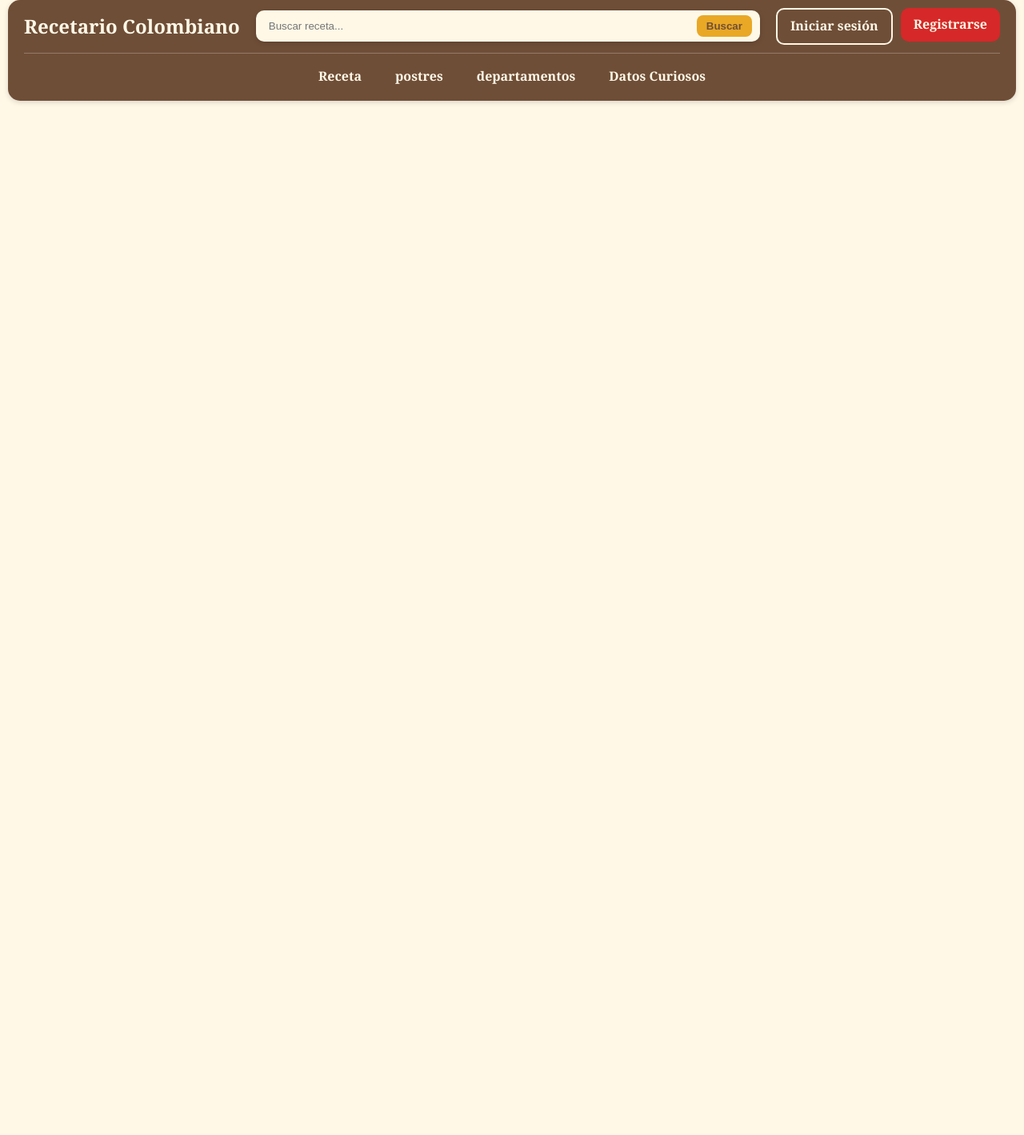
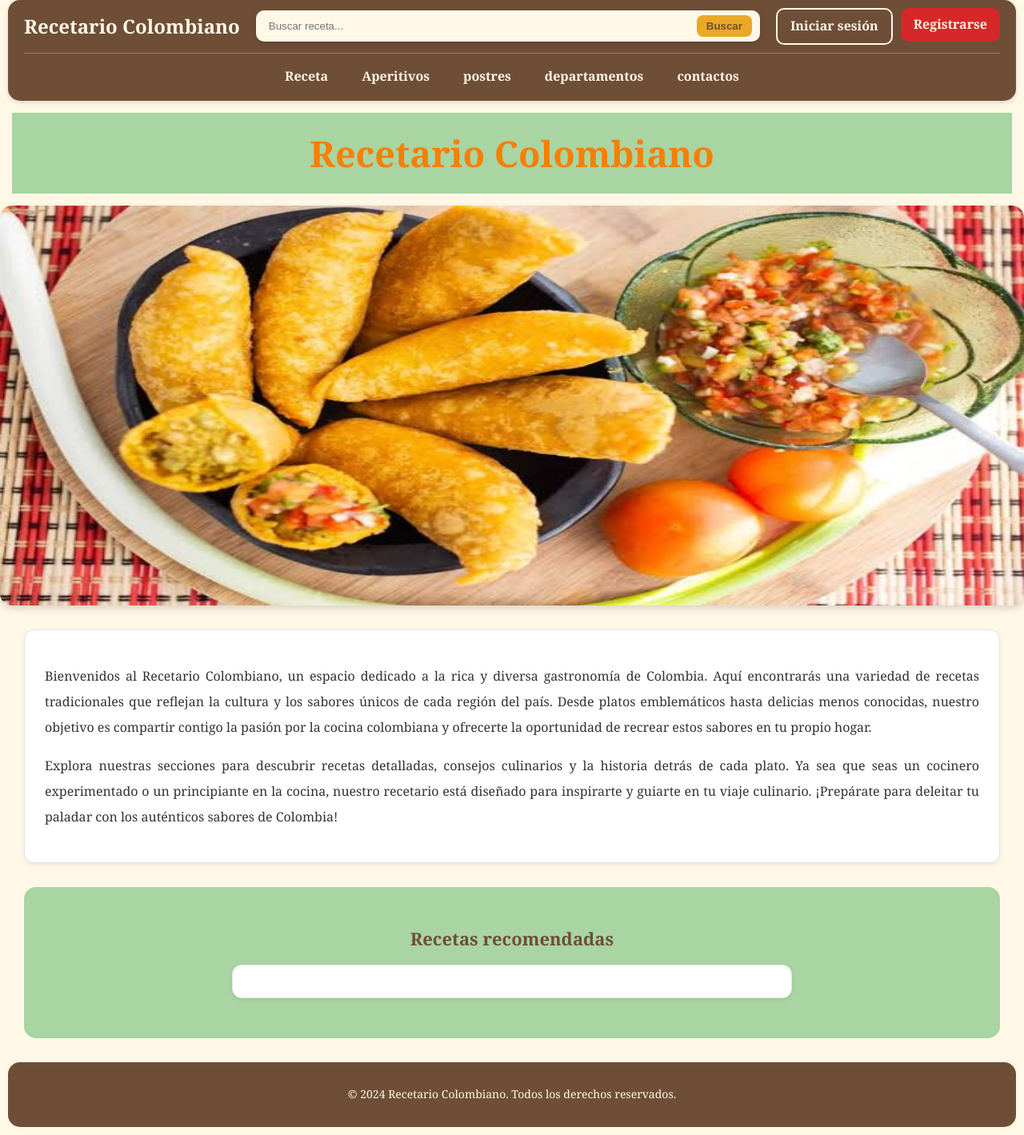
Before and after one commit to alejandromorelosba/Recetario-colombiano, a React (Vite) app: page / in a window 1280 px wide. Shown: the whole page at 80% size. Before the commit the page ends 800 px from the top, so only its background shows below. Built offline with nearby package versions, Linux system fonts and the light colour scheme.

Commit message:
Reafeactor: se cambio la carpeta de origen de las pags

```diff
--- a/src/componets/NavBar/navBar.Jsx
+++ b/src/componets/NavBar/navBar.Jsx
@@ -23,9 +23,10 @@ export default function NavBar() {
 
             <ul className="navLinks">
                 <li><a href="/recetas">Receta</a></li>
-                <li><a href="/#complementos">postres</a></li>
-                <li><a href="/#ingredientes">departamentos</a></li>
-                <li><a href="/#datos">Datos Curiosos</a></li>
+                <li><a href="/Aperitivos">Aperitivos</a></li>
+                <li><a href="/Postres">postres</a></li>
+                <li><a href="/Departamentos">departamentos</a></li>
+                <li><a href="/Contactos">contactos</a></li>
             </ul>
 
         </nav>
--- a/src/index.html
+++ b/src/index.html
@@ -14,8 +14,42 @@
 <div id="root"></div>
 <script  type="module" src="../src/pages/home/main.jsx"></script>
 
+<main>
+<!-- Contenido principal de la página -->
+
+    <!--cabezara de la pogina-->
+        <div class="cabezaraReceta">
+            <h1>Recetario Colombiano</h1>
+        </div>
+    <!-- Imagen de la cabezera -->
+        <div class="cabezeraImagen">
+            <img src="../public/Inicio/pagina de inicio.jpg" alt="arroz de pollo frito">
+        </div>
+
+    <!--Introduccion al recetario colombiano-->
+    <div class="mainText">
+
+        <p>Bienvenidos al Recetario Colombiano, un espacio dedicado a la rica y diversa gastronomía de Colombia. Aquí encontrarás una variedad de recetas tradicionales que reflejan la cultura y los sabores únicos de cada región del país. Desde platos emblemáticos hasta delicias menos conocidas, nuestro objetivo es compartir contigo la pasión por la cocina colombiana y ofrecerte la oportunidad de recrear estos sabores en tu propio hogar.</p>
+        <p>Explora nuestras secciones para descubrir recetas detalladas, consejos culinarios y la historia detrás de cada plato. Ya sea que seas un cocinero experimentado o un principiante en la cocina, nuestro recetario está diseñado para inspirarte y guiarte en tu viaje culinario. ¡Prepárate para deleitar tu paladar con los auténticos sabores de Colombia!</p>
+    </div>
+
+    <!--Recetas mas recientes-->
+        <div class="lista" id="ingredientes">
+            <h3> Recetas recomendadas</h3>
+                <div class="list">
 
 
 
+                </div>
+        </div>
+
+
+
+<footer>
+    <p>© 2024 Recetario Colombiano. Todos los derechos reservados.</p>
+</footer>
+
+</main>
+
 </body>
 </html>
--- /dev/null
+++ b/src/pages/pages/main.jsx
@@ -0,0 +1,6 @@
+import React from "react";
+import { createRoot } from "react-dom/client";
+import App from "./app"; // "Login" aquí es el nombre que YO le doy al importar, no depende del nombre interno
+
+const root = createRoot(document.getElementById('root'));
+root.render(<App/>);
--- /dev/null
+++ b/src/pages/pages/pages.css
@@ -0,0 +1,294 @@
+/**Variables para el codigo de colores a utilizar**/
+:root{
+    --color-principal: rgb(244, 197, 66);
+    --boton: rgb(233, 168, 37);
+    --botones-secundario: rgb(46, 139, 87);
+    --backgrund-suave: rgb(168, 213, 162);
+    --action-color: rgb(214, 40, 40);
+    --resaltar: rgb(247, 127, 0);
+    --header: rgb(111, 78, 55);
+    --main-background: rgb(255, 248, 231);
+    --tarjetas: rgb(255, 255, 255);
+    --main-text:rgb(51, 51, 51);
+    --borde:rgb(229, 229, 229);
+    --hover-bottun:rgb(79, 119, 45);
+}
+
+*, *::before, *::after{
+    box-sizing: border-box;
+}
+/** diseño del cuerpo de la pagina**/
+body{
+    margin: 0;
+    padding: 0;
+    background-color: var(--main-background);
+    line-height: 1.6;
+    font-family: Georgia, 'Times New Roman', Times, serif;
+    color: var(--main-text);
+}
+/**Cabereza de la pagina**/
+header{
+    background-color: var(--header);
+    text-align: center;
+    justify-content: center;
+    margin: 10px;
+    padding: 15px;
+    border-radius: 15px;
+    border-color: var(--borde);
+    color: var(--resaltar);
+}
+
+/** barra de navegacion **/
+.navBar{
+    background-color: var(--header);
+    margin: 0 10px 10px 10px;
+    padding: 10px 20px;
+    border-radius: 15px;
+    position: sticky;
+    top: 10px;
+    z-index: 10;
+    box-shadow: 0 2px 6px rgba(0, 0, 0, 0.15);
+    display: flex;
+    flex-wrap: wrap;
+    justify-content: space-between;
+    align-items: center;
+    gap: 10px;
+}
+
+.navBar ul{
+    list-style: none;
+    display: flex;
+    flex-wrap: wrap;
+    justify-content: center;
+    gap: 10px;
+    margin: 0;
+    padding: 0;
+}
+
+.navBar ul li a{
+    display: block;
+    color: var(--main-background);
+    text-decoration: none;
+    font-weight: bold;
+    padding: 8px 16px;
+    border-radius: 10px;
+    transition: background-color 0.2s ease, color 0.2s ease;
+}
+
+.navBar ul li a:hover{
+    background-color: var(--boton);
+    color: var(--header);
+}
+
+/** botones de login y registro **/
+.navAuth{
+    gap: 10px;
+}
+
+.navAuth .btnLogin{
+    background-color: transparent;
+    border: 2px solid var(--main-background);
+}
+
+.navAuth .btnLogin:hover{
+    background-color: var(--main-background);
+    color: var(--header);
+}
+
+.navAuth .btnRegistro{
+    background-color: var(--action-color);
+    color: var(--main-background);
+}
+
+.navAuth .btnRegistro:hover{
+    background-color: var(--resaltar);
+    color: var(--header);
+}
+
+
+/** colores del texto inicial **/
+.cabezaraReceta{
+    justify-content: center;
+    text-align: center;
+    background-color: var(--backgrund-suave);
+    margin: 15px;
+    padding: 1.25px;
+    line-height: 0.85;
+}
+
+.cabezaraReceta h1{
+    font-size: 45px;
+    color: var(--resaltar);
+}
+
+.cabezaraReceta h2{
+    font-size: 24px;
+}
+
+/** Colores de la imagen de inicio **/
+.cabezeraImagen{
+    text-align: center;
+    justify-content: center;
+    display: flex;
+}
+
+.cabezeraImagen img{
+    max-width: 100%;
+    width: 185vh ;
+    height: 500px;
+    border-radius: 15px;
+    box-shadow: 0 4px 10px rgba(0, 0, 0, 0.15);
+}
+
+
+/** diesño de la introduccion**/
+.intro h2{
+    justify-content: center;
+    text-align: center;
+    font-size: 25px;
+    color: var(--header);
+}
+
+.mainText{
+    justify-content: center;
+    text-align: justify;
+    margin: 30px;
+    line-height: 2;
+    background-color: var(--tarjetas);
+    padding: 25px;
+    border-radius: 12px;
+    border: 1px solid var(--borde);
+    box-shadow: 0 2px 6px rgba(0, 0, 0, 0.08);
+}
+
+/** diseño de la seccion de historia (misma estructura que intro) **/
+.Historia h2{
+    justify-content: center;
+    text-align: center;
+    font-size: 25px;
+    color: var(--header);
+    margin-top: 40px;
+}
+
+.Historia .mainText{
+    background-color: var(--tarjetas);
+}
+
+/** diseño de la seccion de lista (ingredientes y metodo de coccion) **/
+.lista{
+    background-color: var(--backgrund-suave);
+    margin: 30px;
+    padding: 25px;
+    border-radius: 15px;
+}
+
+.lista h3{
+    text-align: center;
+    font-size: 22px;
+    color: var(--header);
+    margin-bottom: 10px;
+}
+
+/** tarjetas para las listas (ingredientes, metodo, complementos, datos) **/
+.list{
+    background-color: var(--tarjetas);
+    margin: 15px auto 25px auto;
+    padding: 20px 30px;
+    border-radius: 12px;
+    border: 1px solid var(--borde);
+    box-shadow: 0 2px 6px rgba(0, 0, 0, 0.08);
+    max-width: 700px;
+}
+
+.list ul,
+.list ol{
+    margin: 0;
+    padding-left: 20px;
+}
+
+.list li{
+    padding: 6px 0;
+    border-bottom: 1px dashed var(--borde);
+}
+
+.list li:last-child{
+    border-bottom: none;
+}
+
+.list ul li::marker{
+    color: var(--resaltar);
+}
+
+.list ol li::marker{
+    color: var(--botones-secundario);
+    font-weight: bold;
+}
+
+/** diseño de la seccion de complementos/acompañantes **/
+.complementos{
+    text-align: center;
+    margin: 30px;
+    padding: 20px;
+}
+
+.complementos h2{
+    font-size: 25px;
+    color: var(--botones-secundario);
+}
+
+/** diseño de la seccion de datos curiosos **/
+.datos{
+    background-color: var(--color-principal);
+    text-align: center;
+    margin: 30px;
+    padding: 25px;
+    border-radius: 15px;
+}
+
+.datos h2{
+    font-size: 25px;
+    color: var(--header);
+}
+
+.datos .list{
+    background-color: var(--tarjetas);
+}
+
+/** pie de pagina **/
+footer{
+    background-color: var(--header);
+    color: var(--main-background);
+    text-align: center;
+    margin: 10px;
+    padding: 15px;
+    border-radius: 15px;
+    font-size: 14px;
+}
+
+/** responsivo para pantallas pequeñas **/
+@media (max-width: 768px){
+    .cabezeraImagen img{
+        width: 100%;
+        height: 280px;
+    }
+
+    .cabezaraReceta h1{
+        font-size: 32px;
+    }
+
+    .mainText,
+    .list{
+        margin: 15px;
+        padding: 18px;
+    }
+        .navBar{
+        flex-direction: column;
+        align-items: center;
+    }
+
+    .navBar ul{
+        flex-direction: column;
+        align-items: center;
+        gap: 5px;
+    }
+}
```
Also changed, not shown: src/Rice_chiken.html (+5 -3 lines), src/pages/pages/app.jsx (added, +13 -0 lines), public/Inicio/pagina de inicio.jpg (added), src/componets/descrip/Descrip.jsx (added), src/componets/descrip/descrip.css (added).
